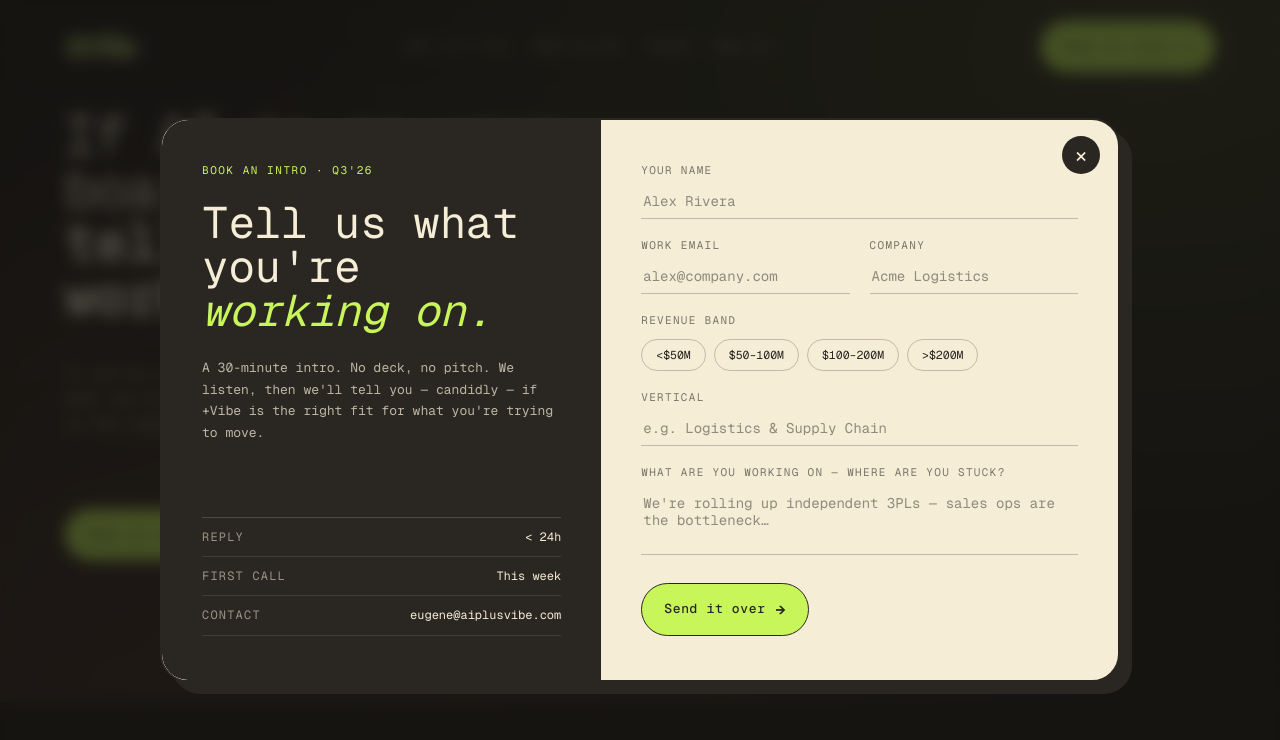
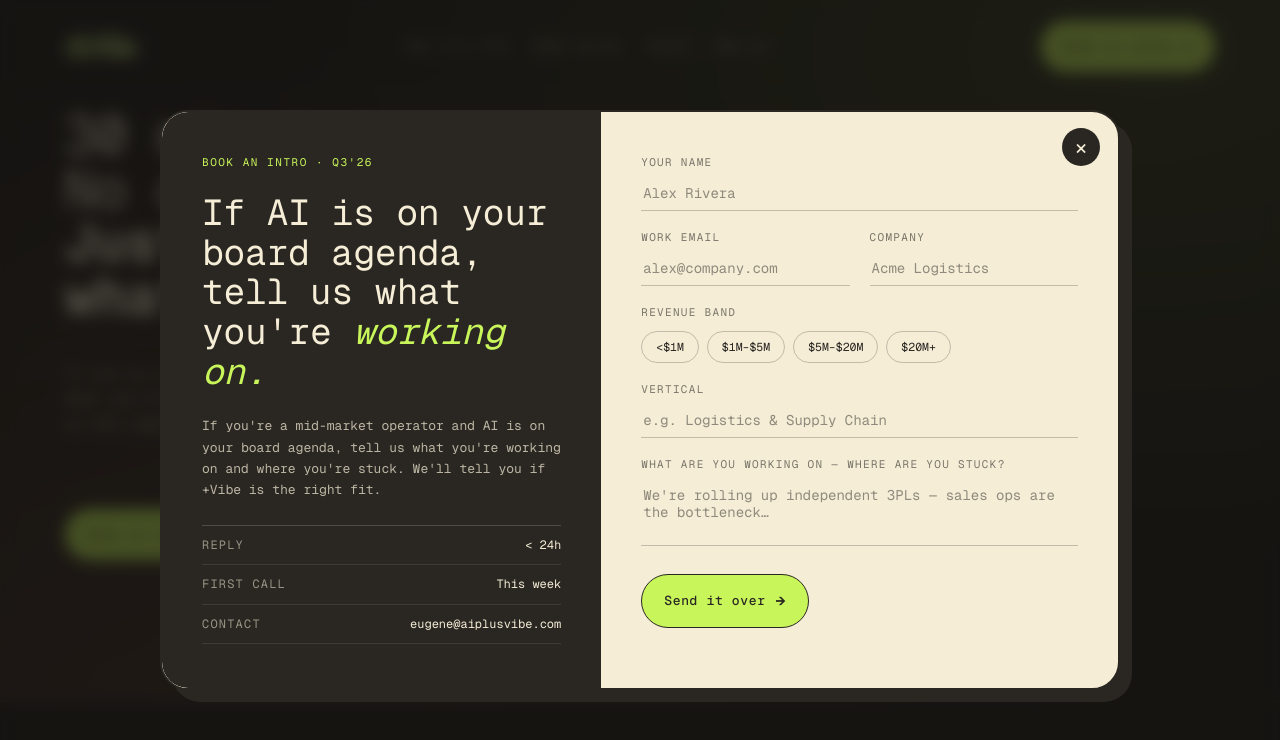
Before and after one commit to YaroslavaKlymenko/vibe-landing, a Next.js app: page / in a window 1280 px wide. Both pictures are taken after a click on the button "BOOK AN INTRO". Shown: the part 4822-5562 px from the top of the page. Built offline with nearby package versions, Linux system fonts and the light colour scheme.

Commit message:
minor changes according to eugene's comments

```diff
--- /dev/null
+++ b/app/api/contact/route.ts
@@ -0,0 +1,32 @@
+import { Resend } from 'resend'
+import { NextResponse } from 'next/server'
+
+const resend = new Resend(process.env.RESEND_API_KEY)
+
+export async function POST(req: Request) {
+  const { name, email, company, revenue, vertical, message } = await req.json()
+
+  await resend.emails.send({
+    from: 'Book an Intro <onboarding@resend.dev>',
+    to: 'dropship.test.yaro@gmail.com',
+    replyTo: email,
+    subject: `New intro request — ${name} · ${company}`,
+    html: `
+      <div style="font-family:monospace;max-width:600px;margin:0 auto;padding:32px">
+        <h2 style="margin:0 0 24px">New intro request</h2>
+        <table style="width:100%;border-collapse:collapse">
+          <tr><td style="padding:8px 0;color:#888;width:120px">Name</td><td style="padding:8px 0"><strong>${name}</strong></td></tr>
+          <tr><td style="padding:8px 0;color:#888">Email</td><td style="padding:8px 0"><a href="mailto:${email}">${email}</a></td></tr>
+          <tr><td style="padding:8px 0;color:#888">Company</td><td style="padding:8px 0">${company}</td></tr>
+          <tr><td style="padding:8px 0;color:#888">Revenue</td><td style="padding:8px 0">${revenue || '—'}</td></tr>
+          <tr><td style="padding:8px 0;color:#888">Vertical</td><td style="padding:8px 0">${vertical || '—'}</td></tr>
+        </table>
+        <hr style="margin:24px 0;border:none;border-top:1px solid #eee"/>
+        <p style="color:#888;margin:0 0 8px;font-size:12px">WHAT THEY&apos;RE WORKING ON</p>
+        <p style="margin:0;white-space:pre-wrap">${message || '—'}</p>
+      </div>
+    `,
+  })
+
+  return NextResponse.json({ ok: true })
+}
--- a/app/globals.css
+++ b/app/globals.css
@@ -98,6 +98,15 @@ ul { list-style: none; }
 .btn-ghost:hover { background: currentColor; color: var(--cream); }
 .btn .btn-arrow { font-family: var(--serif); font-weight: bold; font-size: 16px; }
 
+/* nav link hover */
+.nav-link { opacity: 0.75; transition: opacity .15s ease; }
+.nav-link:hover { opacity: 1; }
+
+/* card hovers */
+.mbr-card { cursor: default; }
+.mbr-card:hover { transform: translateY(-4px); box-shadow: 0 12px 32px rgba(42,39,35,0.13); }
+.diff-card:hover { transform: translateY(-3px); box-shadow: 0 8px 24px rgba(42,39,35,0.1); }
+
 /* bold + scribble underline */
 .it { font-family: var(--serif); font-weight: bold; }
 .underline-accent {
@@ -114,7 +123,10 @@ ul { list-style: none; }
   z-index: -1;
   border-radius: 4px 10px 6px 12px;
   transform: skew(-2deg) rotate(-0.6deg);
+  opacity: 0;
+  transition: opacity .2s ease;
 }
+.underline-accent:hover::after { opacity: 1; }
 .underline-accent.lime::after { background: var(--lime); }
 .underline-accent.sky::after { background: var(--sky); }
 
@@ -159,10 +171,14 @@ h2 {
   .section-topbar { margin-bottom: 24px; }
   #close { padding: 60px 0 !important; }
 
-  /* Hero — push content below ticker (ticker ends ~118px from top; section padding 72px → need wrap ≥ 48px) */
+  /* Hero — push content below ticker (ticker ends ~118px from top; section padding 72px → need wrap ≥ 76px) */
   #top { padding: 72px 0 60px !important; min-height: auto !important; }
-  #top .wrap { padding-top: 52px !important; }
-  .hero-eyebrow { margin-bottom: 28px !important; }
+  #top .wrap { padding-top: 100px !important; }
+  .hero-eyebrow { margin-bottom: 24px !important; }
+  #top h1 { margin-bottom: 44px !important; }
+  #top .hero-who { margin-top: 20px !important; }
+  #top .hero-sub { margin-top: 44px !important; }
+  #top .hero-ctas { margin-top: 52px !important; }
 
   /* Suppress forced line-breaks on small screens */
   #what h2 br,
@@ -183,11 +199,19 @@ h2 {
     margin-bottom: 32px !important;
   }
 
-  /* MBR cards — tighten padding, remove fixed height */
+  /* MBR cards — tighten padding, remove fixed height, disable hover lift on touch */
   .mbr-card {
     min-height: auto !important;
     padding: 24px 20px !important;
   }
+  .mbr-card:hover, .diff-card:hover { transform: none; box-shadow: none; }
+
+  /* WhoFor grid margin + fence card padding */
+  #who .mob-stack { margin-top: 36px !important; }
+  .fence-card { padding: 28px 22px !important; }
+
+  /* WhyDifferent head spacing */
+  #diff .wrap > div:first-of-type { margin-bottom: 40px !important; }
 
   /* HowItWorks footnote bar — stack vertically */
   .how-footnote {
--- a/components/Close.tsx
+++ b/components/Close.tsx
@@ -40,10 +40,10 @@ export default function Close() {
             maxWidth: 1100,
           }}
         >
-          If AI is on your<br />
-          board agenda,<br />
-          <span className="it"><span className="underline-accent lime">tell us what you&apos;re</span></span><br />
-          <span className="it">working on.</span>
+          30 minutes.<br />
+          No deck, no pitch.<br />
+          <span className="it"><span className="underline-accent lime">Just tell us</span></span><br />
+          <span className="it">what you&apos;re building.</span>
         </h2>
 
         <p
--- a/components/ContactModal.tsx
+++ b/components/ContactModal.tsx
@@ -6,6 +6,7 @@ type ChipGroup = { rev: string; vert: string }
 export default function ContactModal() {
   const [open, setOpen] = useState(false)
   const [sent, setSent] = useState(false)
+  const [submitting, setSubmitting] = useState(false)
   const [chips, setChips] = useState<ChipGroup>({ rev: '', vert: '' })
   const nameRef = useRef<HTMLInputElement>(null)
 
@@ -34,8 +35,28 @@ export default function ContactModal() {
     if (e.key === 'Escape') close()
   }
 
-  const handleSubmit = (e: React.FormEvent) => {
+  const handleSubmit = async (e: React.FormEvent<HTMLFormElement>) => {
     e.preventDefault()
+    setSubmitting(true)
+    const fd = new FormData(e.currentTarget)
+    const payload = {
+      name: fd.get('name'),
+      email: fd.get('email'),
+      company: fd.get('company'),
+      revenue: chips.rev,
+      vertical: fd.get('vertical'),
+      message: fd.get('message'),
+    }
+    try {
+      await fetch('/api/contact', {
+        method: 'POST',
+        headers: { 'Content-Type': 'application/json' },
+        body: JSON.stringify(payload),
+      })
+    } catch {
+      // show success regardless — don't block UX on network errors
+    }
+    setSubmitting(false)
     setSent(true)
   }
 
@@ -132,11 +153,11 @@ export default function ContactModal() {
           <div style={{ fontFamily: 'var(--mono)', fontSize: 11, letterSpacing: '0.14em', textTransform: 'uppercase', color: 'var(--lime)' }}>
             Book an intro · Q3&apos;26
           </div>
-          <h3 style={{ fontFamily: 'var(--serif)', fontSize: 44, lineHeight: 1 }}>
-            Tell us what<br />you&apos;re <span style={{ fontStyle: 'italic', color: 'var(--lime)' }}>working on.</span>
+          <h3 style={{ fontFamily: 'var(--serif)', fontSize: 36, lineHeight: 1.1 }}>
+            If AI is on your board agenda, tell us what you&apos;re <span style={{ fontStyle: 'italic', color: 'var(--lime)' }}>working on.</span>
           </h3>
           <p style={{ fontFamily: 'var(--mono)', fontSize: 13, lineHeight: 1.65, color: 'rgba(245,237,214,0.72)' }}>
-            A 30-minute intro. No deck, no pitch. We listen, then we&apos;ll tell you — candidly — if +Vibe is the right fit for what you&apos;re trying to move.
+            If you&apos;re a mid-market operator and AI is on your board agenda, tell us what you&apos;re working on and where you&apos;re stuck. We&apos;ll tell you if +Vibe is the right fit.
           </p>
           <ul style={{ borderTop: '1px solid rgba(245,237,214,0.18)', marginTop: 'auto' }}>
             {[
@@ -177,7 +198,7 @@ export default function ContactModal() {
 
           <Field label="Revenue band">
             <div style={{ display: 'flex', flexWrap: 'wrap', gap: 8, marginTop: 4 }}>
-              {['<$50M', '$50–100M', '$100–200M', '>$200M'].map((v) => (
+              {['<$1M', '$1M–$5M', '$5M–$20M', '$20M+'].map((v) => (
                 <button
                   key={v} type="button"
                   onClick={() => toggleChip('rev', v)}
@@ -199,8 +220,8 @@ export default function ContactModal() {
             />
           </Field>
 
-          <button type="submit" className="btn btn-lime" style={{ alignSelf: 'flex-start', marginTop: 8 }}>
-            Send it over <span className="btn-arrow">→</span>
+          <button type="submit" className="btn btn-lime" disabled={submitting} style={{ alignSelf: 'flex-start', marginTop: 8, opacity: submitting ? 0.7 : 1 }}>
+            {submitting ? 'Sending…' : <><span>Send it over</span> <span className="btn-arrow">→</span></>}
           </button>
 
           {/* Thank you overlay */}
--- a/components/Hero.tsx
+++ b/components/Hero.tsx
@@ -54,7 +54,7 @@ export default function Hero() {
 
       <div className="wrap" style={{ paddingTop: 48 }}>
         {/* Eyebrow */}
-        <div className="reveal hero-eyebrow" style={{ marginBottom: 44, color: 'var(--cream)' }}>
+        <div className="reveal hero-eyebrow" style={{ marginBottom: 24, color: 'var(--cream)' }}>
           <span className="pill" style={{ borderColor: 'rgba(245,237,214,0.3)', color: 'var(--cream)' }}>
             <span className="dot" />
             AI EBITDA Growth Lab · Est. 2025
@@ -79,7 +79,7 @@ export default function Hero() {
 
         {/* Who we are */}
         <p
-          className="reveal d2"
+          className="reveal d2 hero-who"
           style={{
             fontFamily: 'var(--serif)',
             fontStyle: 'italic',
@@ -104,7 +104,7 @@ export default function Hero() {
 
         {/* Subhead */}
         <p
-          className="reveal d3"
+          className="reveal d3 hero-sub"
           style={{
             fontFamily: 'var(--mono)',
             fontSize: 14,
@@ -118,13 +118,14 @@ export default function Hero() {
         </p>
 
         {/* CTAs */}
-        <div className="reveal d4" style={{ display: 'flex', gap: 14, marginTop: 36, flexWrap: 'wrap', alignItems: 'center' }}>
+        <div className="reveal d4 hero-ctas" style={{ display: 'flex', gap: 14, marginTop: 36, flexWrap: 'wrap', alignItems: 'center' }}>
           <BookingButton className="btn btn-lime" />
           <a href="#what" className="btn btn-ghost" style={{ borderColor: 'rgba(245,237,214,0.4)', color: 'var(--cream)' }}>
             How it works
           </a>
           <a
             href="mailto:eugene@aiplusvibe.com"
+            className="hidden md:inline"
             style={{
               fontFamily: 'var(--mono)',
               fontSize: 12,
--- a/components/Nav.tsx
+++ b/components/Nav.tsx
@@ -33,10 +33,10 @@ export default function Nav() {
           <img src="/assets/logo-full-color.png" alt="+Vibe" style={{ height: 28, width: 'auto' }} />
         </a>
         <div className="hidden md:flex" style={{ gap: 28 }}>
-          <a href="#who" style={{ fontFamily: 'var(--mono)', fontSize: 12, letterSpacing: '0.1em', color: 'var(--cream)', opacity: 0.75 }}>Who it&apos;s for</a>
-          <a href="#what" style={{ fontFamily: 'var(--mono)', fontSize: 12, letterSpacing: '0.1em', color: 'var(--cream)', opacity: 0.75 }}>What we do</a>
-          <a href="#proof" style={{ fontFamily: 'var(--mono)', fontSize: 12, letterSpacing: '0.1em', color: 'var(--cream)', opacity: 0.75 }}>Proof</a>
-          <a href="#diff" style={{ fontFamily: 'var(--mono)', fontSize: 12, letterSpacing: '0.1em', color: 'var(--cream)', opacity: 0.75 }}>Why us</a>
+          <a href="#who" className="nav-link" style={{ fontFamily: 'var(--mono)', fontSize: 12, letterSpacing: '0.1em', color: 'var(--cream)' }}>Who it&apos;s for</a>
+          <a href="#what" className="nav-link" style={{ fontFamily: 'var(--mono)', fontSize: 12, letterSpacing: '0.1em', color: 'var(--cream)' }}>What we do</a>
+          <a href="#proof" className="nav-link" style={{ fontFamily: 'var(--mono)', fontSize: 12, letterSpacing: '0.1em', color: 'var(--cream)' }}>Proof</a>
+          <a href="#diff" className="nav-link" style={{ fontFamily: 'var(--mono)', fontSize: 12, letterSpacing: '0.1em', color: 'var(--cream)' }}>Why us</a>
         </div>
         <BookingButton className="btn btn-lime" />
       </div>
--- a/components/WhoFor.tsx
+++ b/components/WhoFor.tsx
@@ -51,7 +51,7 @@ export default function WhoFor() {
 
           {/* Fence card */}
           <div
-            className="reveal d2"
+            className="reveal d2 fence-card"
             style={{
               background: 'var(--charcoal)',
               color: 'var(--cream)',
--- a/components/WhyDifferent.tsx
+++ b/components/WhyDifferent.tsx
@@ -77,7 +77,7 @@ export default function WhyDifferent() {
           {diffs.map((d, i) => (
             <div
               key={i}
-              className={`reveal ${delays[i]}`}
+              className={`reveal diff-card ${delays[i]}`}
               style={{
                 ...d.style,
                 gridColumn: `span ${d.span}`,
--- a/package.json
+++ b/package.json
@@ -11,7 +11,8 @@
   "dependencies": {
     "next": "16.2.4",
     "react": "19.2.4",
-    "react-dom": "19.2.4"
+    "react-dom": "19.2.4",
+    "resend": "^6.12.2"
   },
   "devDependencies": {
     "@tailwindcss/postcss": "^4",
```
Also changed, not shown: 1 other file (tests, documents, lock files or other folders).
